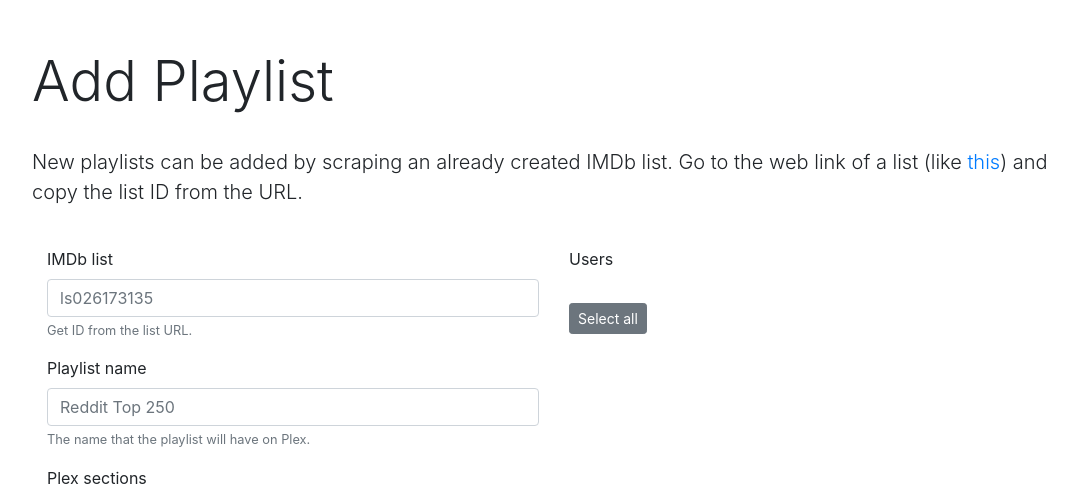
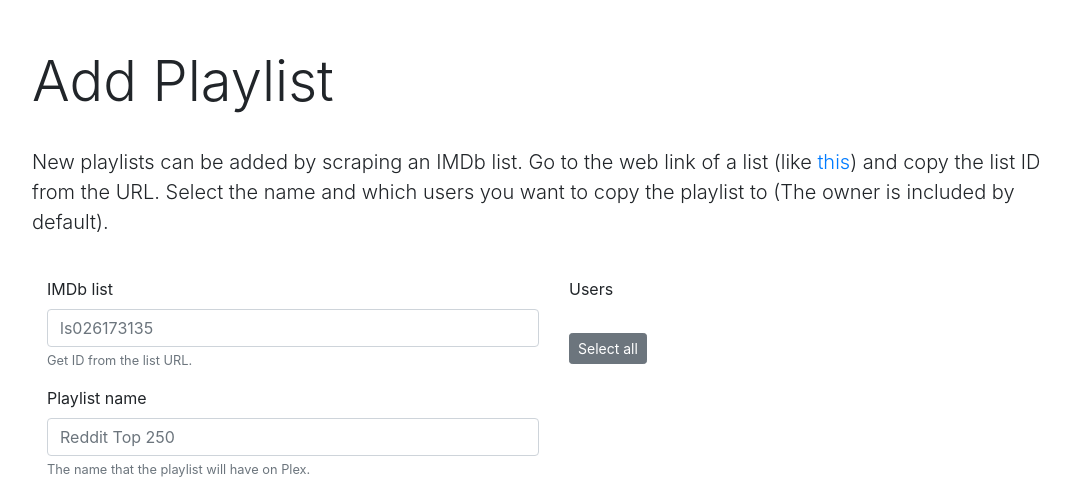
Before and after one commit to banjo/plex-web, a Flask app: template templates/addplaylist.html in a window 1280 px wide. Shown: the part 64-551 px from the top of the page, without its empty margins (86-1163 px from the left). Run offline with Flask 2, Linux system fonts and the light colour scheme; the template is opened without the code that fills it, so the values that code supplies are empty; some libraries are stand-ins or nearby versions.

Commit message:
Fixed minor typos and problems

```diff
--- a/app.py
+++ b/app.py
@@ -143,7 +143,8 @@ def addplaylisttoplex():
     success = False
 
     try:
-        add_playlist_to_plex(session["plex"], link + imdb, name, section, users)
+        add_playlist_to_plex(
+            session["plex"], link + imdb, name, section, users)
         success = True
     except:
         success = False
--- a/helpers.py
+++ b/helpers.py
@@ -4,11 +4,6 @@ from plexapi.server import PlexServer
 
 
 def login_required(f):
-    """
-    Decorate routes to require login.
-
-    http://flask.pocoo.org/docs/1.0/patterns/viewdecorators/
-    """
     @wraps(f)
     def decorated_function(*args, **kwargs):
         if session.get("plex_token") is None:
--- a/static/functions.js
+++ b/static/functions.js
@@ -1,4 +1,4 @@
-// user activity
+// Update user activity
 function update_activity() {
 
     let list_element = document.getElementById("user-list");
--- a/templates/about.html.jinja
+++ b/templates/about.html.jinja
@@ -1,6 +1,7 @@
 {% extends "layout.html.jinja" %}
 
 {% block title %}
+ - About
 {% endblock %}
 
 {% block main %}
--- a/templates/addplaylist.html
+++ b/templates/addplaylist.html
@@ -9,9 +9,9 @@
 <h1 class="display-4">Add Playlist</h1>
 <br>
 <p class="lead">
-    New playlists can be added by scraping an already created IMDb list. Go to the web link of a list (like <a
+    New playlists can be added by scraping an IMDb list. Go to the web link of a list (like <a
         href="https://www.imdb.com/list/ls026173135/" target="_blank">this</a>) and
-    copy the list ID from the URL.
+    copy the list ID from the URL. Select the name and which users you want to copy the playlist to (The owner is included by default).
 </p>
 <br>
 <form>
--- a/templates/connect.html.jinja
+++ b/templates/connect.html.jinja
@@ -1,6 +1,7 @@
 {% extends "layout.html.jinja" %}
 
 {% block title %}
+ - Connect
 {% endblock %}
 
 {% block main %}
--- a/templates/index.html.jinja
+++ b/templates/index.html.jinja
@@ -1,6 +1,7 @@
 {% extends "layout.html.jinja" %}
 
 {% block title %}
+ - Signed in
 {% endblock %}
 
 {% block main %}
--- a/templates/server.html.jinja
+++ b/templates/server.html.jinja
@@ -13,7 +13,7 @@
             <br>
 
             <p class="lead">
-                Press the button to see if anyone is currently active. Name of show/movie will be shown.
+                Press the button to see if anyone is currently active. Name of show/movie will be shown. Your own stream is excluded.
             </p>
 
             <button id=activity-button type=button class="btn btn-info" onclick=update_activity()>Check activity</button>
```
